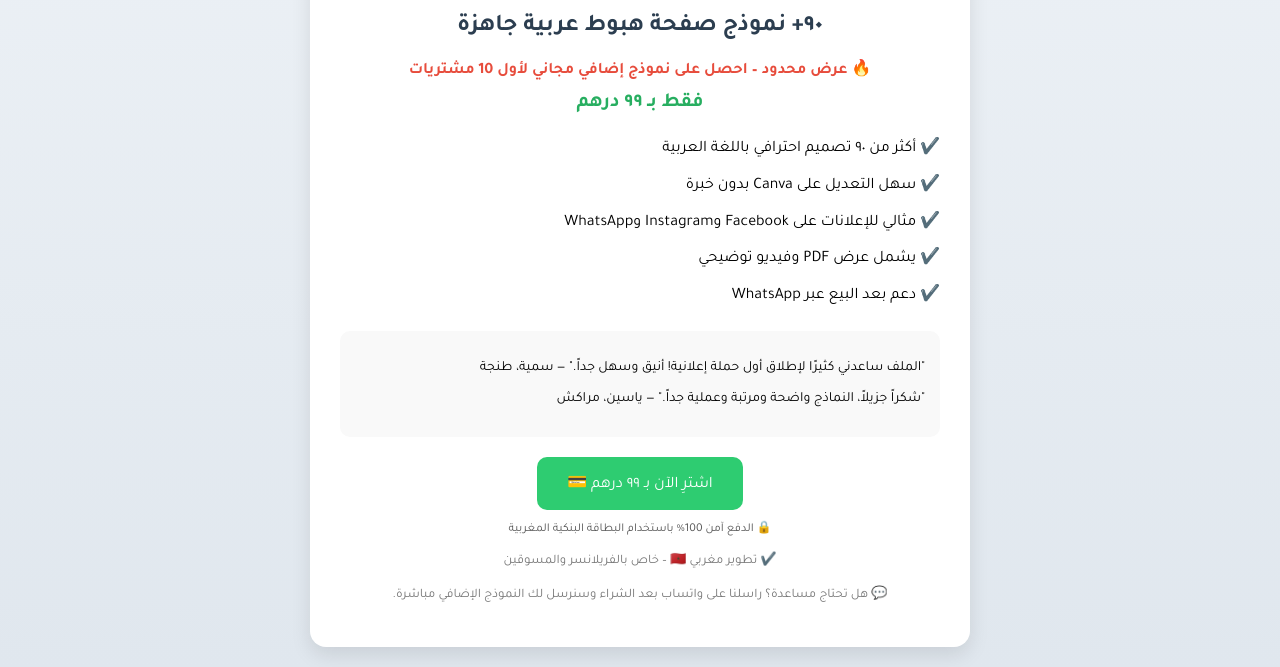
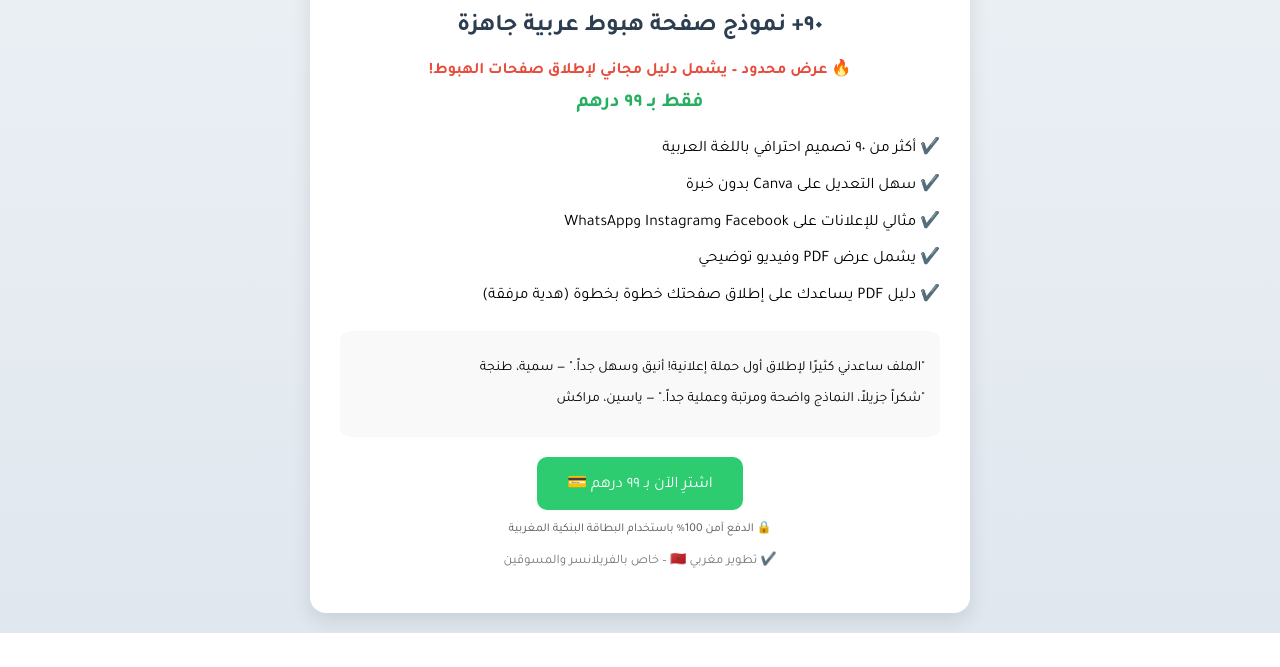
Before and after one commit to Hakaraa/landing-arabe, a plain HTML site: page index.html in a window 1280 px wide. Shown: the part 381-1048 px from the top of the page. After the commit the page ends 1014 px from the top, so only its background shows below. Drawn offline with Linux system fonts and the light colour scheme.

Commit message:
ajout news

```diff
--- a/index.html
+++ b/index.html
@@ -97,7 +97,7 @@
       color: #555;
       margin-top: 10px;
     }
-    .note, .trust, .faq {
+    .note, .trust {
       font-size: 13px;
       color: #777;
       margin-top: 15px;
@@ -110,14 +110,14 @@
       <img src="/promo.png" alt="نماذج صفحات الهبوط">
     </div>
     <h1>٩٠+ نموذج صفحة هبوط عربية جاهزة</h1>
-    <p class="badge">🔥 عرض محدود – احصل على نموذج إضافي مجاني لأول 10 مشتريات</p>
+    <p class="badge">🔥 عرض محدود – يشمل دليل مجاني لإطلاق صفحات الهبوط!</p>
     <div class="price">فقط بـ ٩٩ درهم</div>
     <div class="features">
       <span>✔️ أكثر من ٩٠ تصميم احترافي باللغة العربية</span>
       <span>✔️ سهل التعديل على Canva بدون خبرة</span>
       <span>✔️ مثالي للإعلانات على Facebook وInstagram وWhatsApp</span>
       <span>✔️ يشمل عرض PDF وفيديو توضيحي</span>
-      <span>✔️ دعم بعد البيع عبر WhatsApp</span>
+      <span>✔️ دليل PDF يساعدك على إطلاق صفحتك خطوة بخطوة (هدية مرفقة)</span>
     </div>
     <div class="testimonials">
       <p>"الملف ساعدني كثيرًا لإطلاق أول حملة إعلانية! أنيق وسهل جداً." — سمية، طنجة</p>
@@ -128,7 +128,6 @@
     </a>
     <div class="secure">🔒 الدفع آمن 100% باستخدام البطاقة البنكية المغربية</div>
     <p class="trust">✔️ تطوير مغربي 🇲🇦 – خاص بالفريلانسر والمسوقين</p>
-    <p class="faq">💬 هل تحتاج مساعدة؟ راسلنا على واتساب بعد الشراء وسنرسل لك النموذج الإضافي مباشرة.</p>
   </div>
 </body>
 </html>
```
